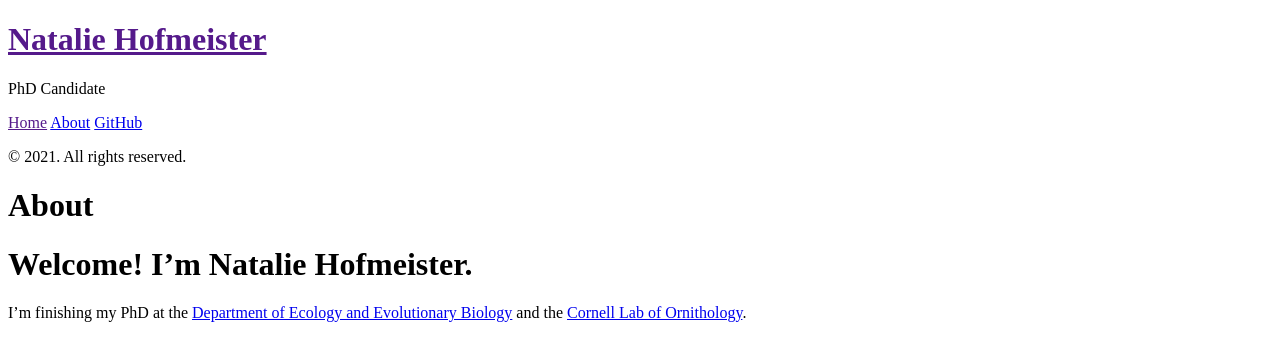
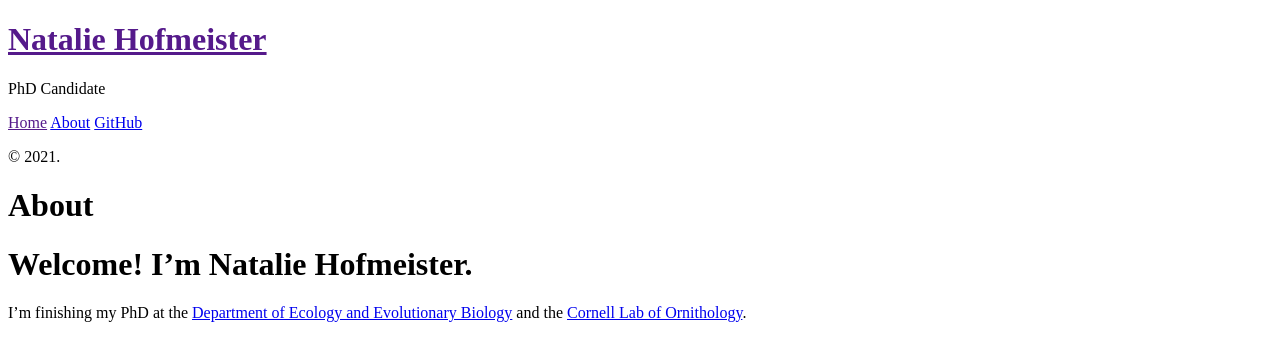
Before and after one commit to nathofme/nathofme.github.io, a Jekyll site: the page built from about.md, in a window 1280 px wide. Shown: the top 338 px of the page. Built offline with Jekyll 4.4.1, drawn with Linux system fonts in a browser that asks for light colours.

```diff
--- a/_config.yml
+++ b/_config.yml
@@ -1,6 +1,3 @@
-# Dependencies
-highlighter:      pygments
-
 # Permalinks
 permalink:        pretty
 
--- a/_includes/sidebar.html
+++ b/_includes/sidebar.html
@@ -29,6 +29,6 @@
       <a class="sidebar-nav-item" href="https://github.com/nathofme">GitHub</a>
     </nav>
 
-    <p>&copy; {{ site.time | date: '%Y' }}. All rights reserved.</p>
+    <p>&copy; {{ site.time | date: '%Y' }}.</p>
   </div>
 </div>
--- /dev/null
+++ b/package.json
@@ -0,0 +1,5 @@
+{
+  "scripts": {
+    "start": "bundle exec jekyll serve"
+  }
+}
```
Also changed, not shown: README.md, pub.md (added), research.md (added).
